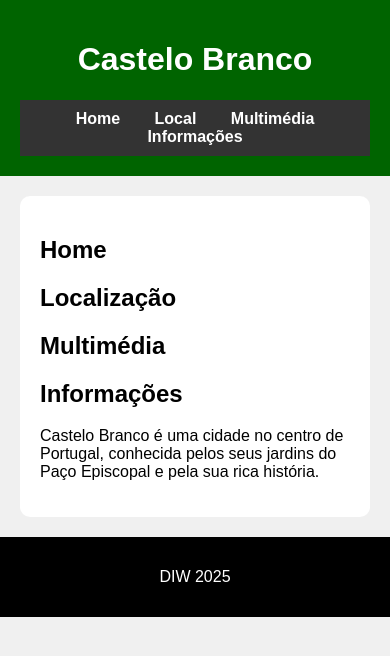
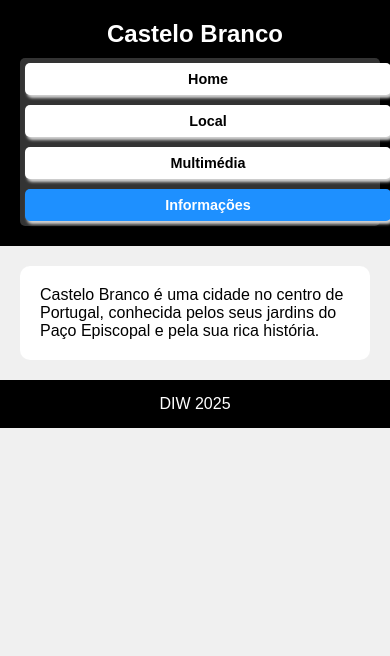
Before and after one commit to AndreSilva1608/AndreSilva1608.github.io, a plain HTML site: page lab3/index.html in a window 390 px wide. Drawn offline with Linux system fonts and the light colour scheme.

Commit message:
lab 3 updated

```diff
--- a/lab3/index.html
+++ b/lab3/index.html
@@ -17,10 +17,7 @@
             </nav>
         </header>
         <main>
-            <h2>Home</h2>
-            <h2>Localização</h2>
-            <h2>Multimédia</h2>
-            <h2>Informações</h2>
+
             <p>Castelo Branco é uma cidade no centro de Portugal, conhecida pelos seus jardins do Paço Episcopal e pela sua rica história.</p>
         </main>
         <footer>
--- a/lab3/styles.css
+++ b/lab3/styles.css
@@ -1,41 +1,99 @@
-/* Estilo global da página */
-body {
+/* ================= ESTILO GLOBAL ================= */
+* {
+  padding: 0;
+  margin: 0;
   font-family: Arial, sans-serif;
-    background-color: #f0f0f0; /* cor de fundo da página */
-    margin: 0;
-    padding: 0;
 }
 
-/* Cabeçalho */
-header {
-   background-color: #006400;
-    color: white;
-    padding: 20px;
-    text-align: center;
+body {
+  background-color: #f0f0f0;
 }
 
-/* Navegação */
+/* ================= HEADER ================= */
+header {
+  display: flex;
+  justify-content: space-between;
+  align-items: center;
+  gap: 10px;
+
+  padding: 20px;
+  background-color: #000000; /* verde escuro */
+  color: white;
+}
+
+/* ================= TÍTULO ================= */
+h1 {
+  font-size: 1.8rem;
+}
+
+/* ================= NAVEGAÇÃO ================= */
 nav {
+  display: flex;
+  gap: 10px;
   background-color: #333;
   padding: 10px;
+  border-radius: 5px;
 }
 
 nav a {
-    color: white;
+  padding: 10px 20px;
+  background-color: white;
   text-decoration: none;
-    margin: 0 15px;
+  color: black;
+  border-radius: 5px;
+  box-shadow: 2px 3px 3px lightgrey;
   font-weight: bold;
 }
 
-nav a:hover {
-    text-decoration: underline;
+nav a:last-child {
+  background: dodgerblue;
+  color: white;
 }
 
-/* Conteúdo principal */
+a:hover {
+  filter: brightness(90%);
+}
+
+/* ================= RESPONSIVIDADE ================= */
+@media (max-width: 800px) {
+  header {
+    flex-direction: column;
+    align-items: flex-start;
+  }
+
+  nav {
+    flex-direction: column;
+    width: 100%;
+  }
+
+  nav a {
+    width: 100%;
+    text-align: center;
+  }
+}
+
+@media (max-width: 500px) {
+  h1 {
+    font-size: 1.5rem;
+    text-align: center;
+    width: 100%;
+  }
+
+  nav {
+    padding: 5px;
+  }
+
+  nav a {
+    padding: 8px;
+    font-size: 0.9rem;
+  }
+}
+
+/* ================= MAIN ================= */
 main {
-    background-color: white; /* contraste */
-    margin: 20px;  /* espaçamento em relação ao header e footer */
-    padding: 20px; /* espaço interno */
+  background-color: white;
+  margin: 20px;
+  padding: 20px;
   border-radius: 10px;
 }
 
@@ -47,7 +105,7 @@ main img {
   border-radius: 10px;
 }
 
-/* Rodapé */
+/* ================= FOOTER ================= */
 footer {
   background-color: black;
   color: white;
@@ -55,3 +113,28 @@ footer {
   padding: 15px;
   margin-top: 20px;
 }
+
+/* ================= GRID PARA info.html ================= */
+main.info-grid {
+  display: grid;
+  grid-template-columns: 1fr 1fr; /* duas colunas iguais no PC */
+  gap: 20px;
+}
+
+main.info-grid h2,
+main.info-grid h3 {
+  grid-column: 1 / -1; /* cabeçalhos ocupam toda largura */
+}
+
+main.info-grid table,
+main.info-grid ul {
+  width: 100%;
+  margin: 0 auto;
+}
+
+/* RESPONSIVIDADE GRID */
+@media (max-width: 800px) {
+  main.info-grid {
+    grid-template-columns: 1fr; /* uma coluna no telemóvel */
+  }
+}
```
Lines whose indentation alone changed are shown as unchanged.
